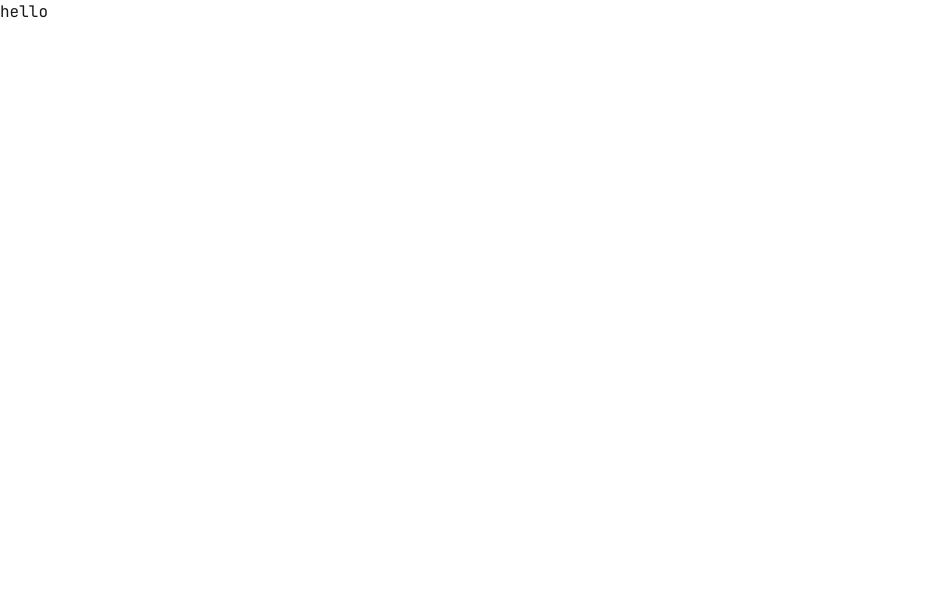
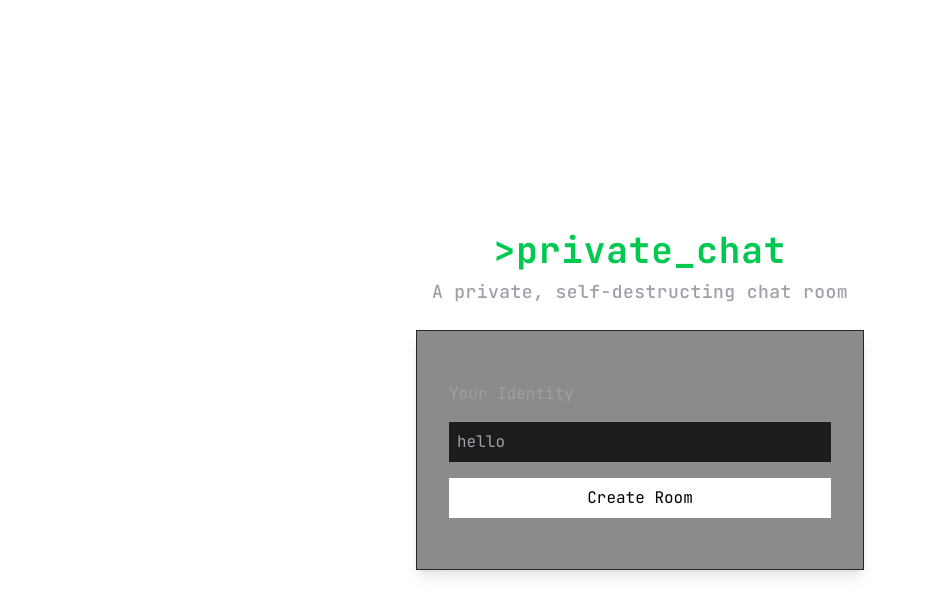
Before and after one commit to s4mzai/rooms, a Next.js app: page / in a window 1280 px wide. Shown: the top 616 px of the page, without its empty margins (0-926 px from the left). Built offline with nearby package versions, Linux system fonts and the light colour scheme.

Commit message:
Home page Ui

```diff
--- a/app/page.tsx
+++ b/app/page.tsx
@@ -2,6 +2,16 @@
 
 export default function Home() {
   return (
-    <div>hello</div>
+    <div className="flex flex-col items-center justify-center h-dvh px-4">
+      <div>
+        <h1 className="text-green-500 text-4xl font-bold tracking-wide mb-2 text-center">{">"}private_chat</h1>
+        <p className="text-zinc-400 text-center text-lg font-medium mb-6 tracking-wide">A private, self-destructing chat room</p>
+      </div>
+      <div className="w-full max-w-md mx-auto flex flex-col bg-zinc-900/50 justify-center gap-4 p-6 sm:p-8 shadow-lg border border-zinc-800 min-h-[240px]">
+        <h2 className="text-zinc-400">Your Identity</h2>
+        <input type="text" value={"hello"} disabled={true} className="bg-black/80 text-zinc-400 p-2 w-full" />
+        <button className="bg-white text-black p-2 w-full hover:bg-white/80 transition-colors">Create Room</button>
+      </div>
+    </div>
   );
 }
```
